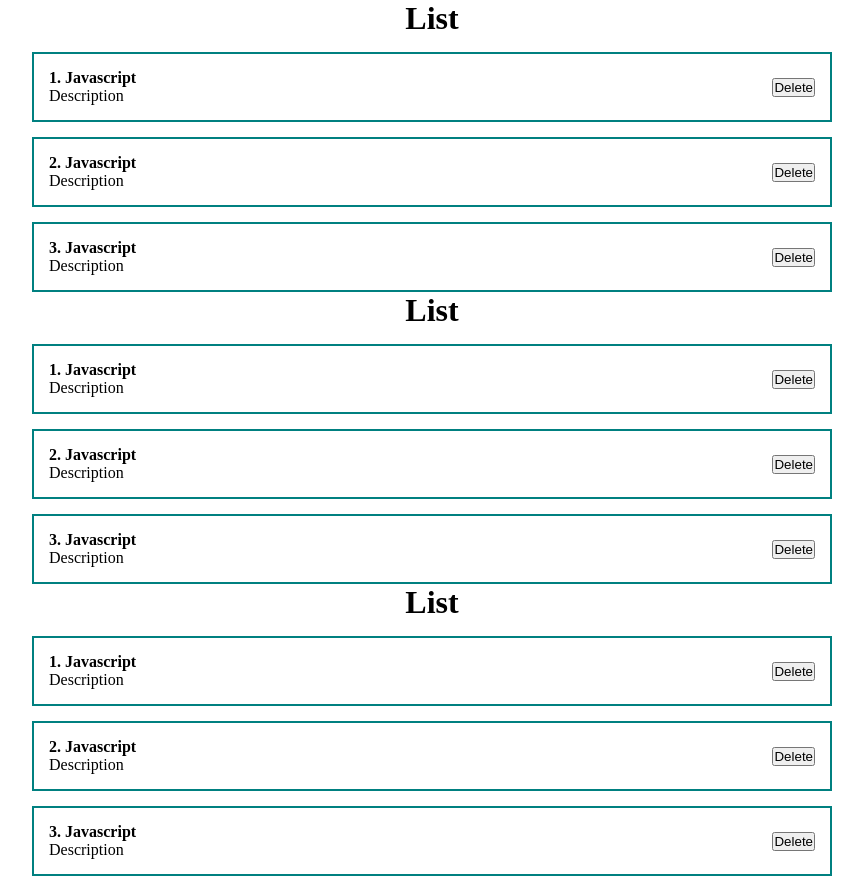
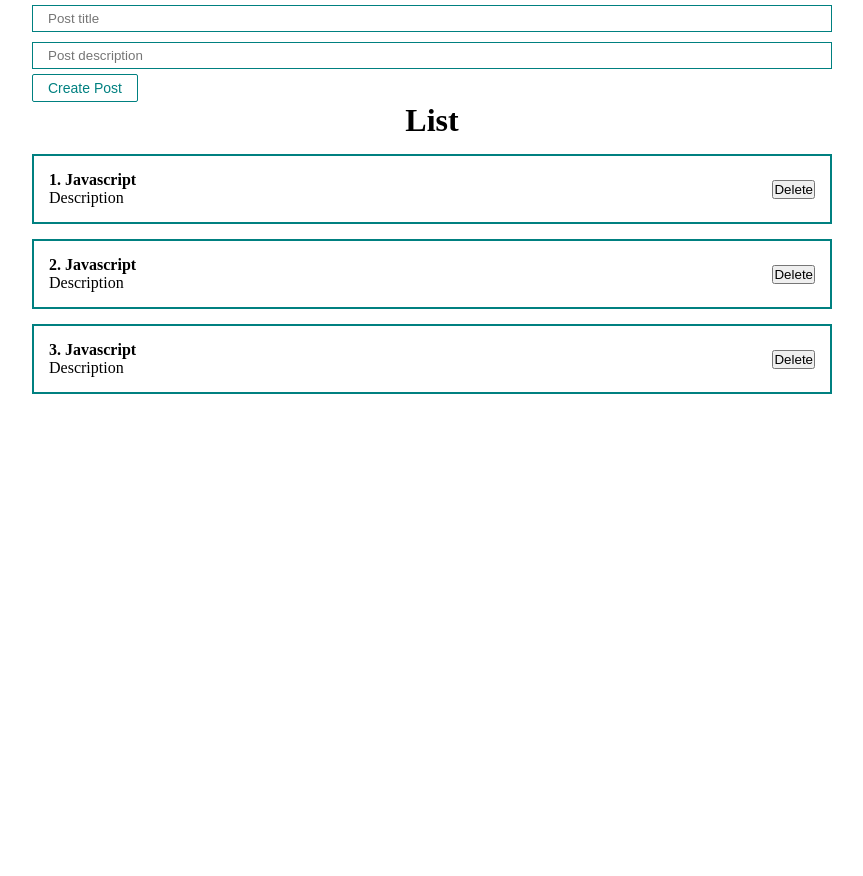
Before and after one commit to robinlant/react-academy, a React (Create React App) app: page / in a window 1280 px wide. Shown: the whole page, without its empty margins (208-1071 px from the left). After the commit the page ends 800 px from the top, so only its background shows below. Built offline with nearby package versions, Linux system fonts and the light colour scheme.

Commit message:
Visual part for now done

```diff
--- a/src/App.js
+++ b/src/App.js
@@ -1,6 +1,8 @@
 import {useState} from "react";
 import './styles/app.css';
 import PostList from "./Components/PostList";
+import MyButton from "./Components/UI/button/MyButton";
+import MyInput from "./Components/UI/input/MyInput";
 
 function App() {
     const [posts,setPosts] = useState([
@@ -10,8 +12,11 @@
     ])
     return (
         <div className="App">
-            <PostList posts={posts} title={'List'}/>
-            <PostList posts={posts} title={'List'}/>
+            <form>
+                <MyInput type="text" placeholder="Post title"/>
+                <MyInput type="text" placeholder="Post description"/>
+                <MyButton disabled>Create Post</MyButton>
+            </form>
             <PostList posts={posts} title={'List'}/>
         </div>
     );
--- /dev/null
+++ b/src/Components/UI/button/MyButton.jsx
@@ -0,0 +1,12 @@
+import React from 'react';
+import classes from "./MyButton.module.css";
+
+const MyButton = ({children,...props}) => {
+    return (
+        <button className={classes.myButton} {...props}>
+            {children}
+        </button>
+    );
+};
+
+export default MyButton;
--- /dev/null
+++ b/src/Components/UI/button/MyButton.module.css
@@ -0,0 +1,9 @@
+.myButton {
+    padding: 5px 15px;
+    color: teal;
+    font-size: 14px;
+    background:transparent;
+    border: 1px solid teal;
+    cursor: pointer;
+    border-radius: 2px;
+}
--- /dev/null
+++ b/src/Components/UI/input/MyInput.jsx
@@ -0,0 +1,10 @@
+import React from 'react';
+import classes from './MyInput.module.css'
+
+const MyInput = (props) => {
+    return (
+        <input className={classes.myInput} {...props}/>
+    );
+};
+
+export default MyInput;
--- /dev/null
+++ b/src/Components/UI/input/MyInput.module.css
@@ -0,0 +1,6 @@
+.myInput {
+    width:100%;
+    padding: 5px 15px;
+    margin: 5px 0;
+    border: 1px solid teal;
+}
```
